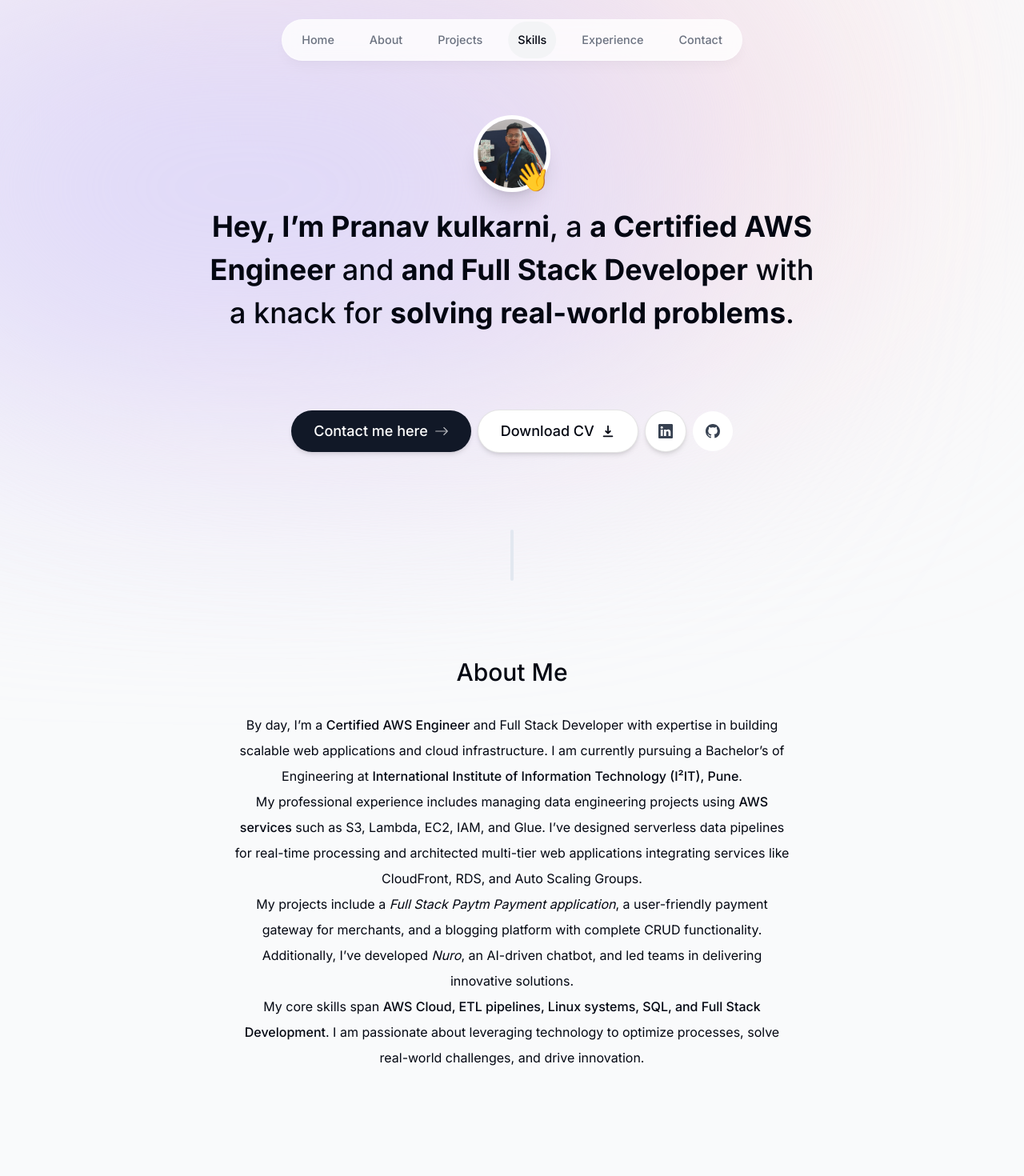
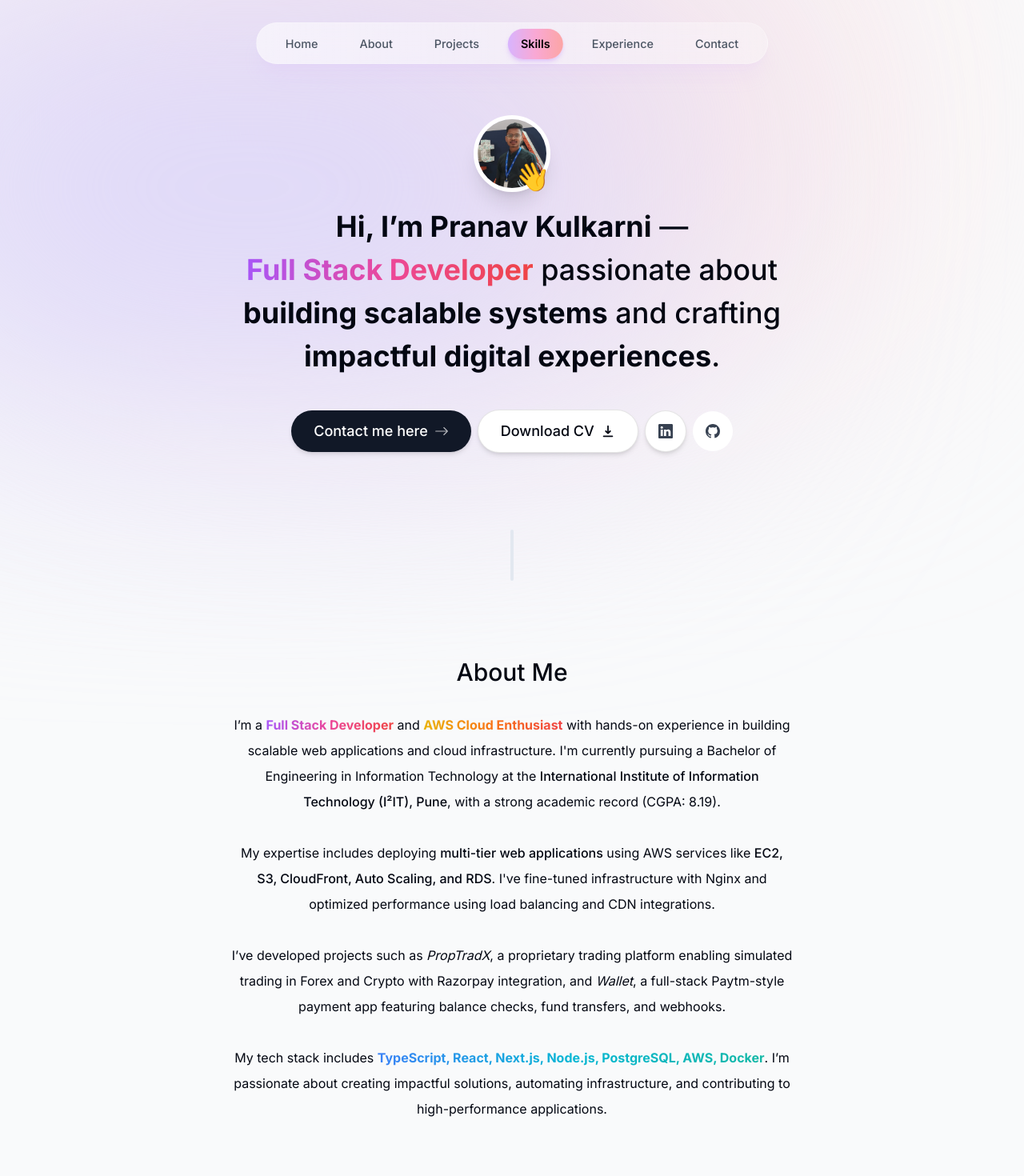
Before and after one commit to Praxxav/folio, a Next.js app: page / in a window 1280 px wide. Shown: the top 1470 px of the page at 80% size. Built offline with nearby package versions, Linux system fonts and the light colour scheme.

Commit message:
ui fixes

```diff
--- a/app/page.tsx
+++ b/app/page.tsx
@@ -5,10 +5,12 @@
 import Projects from "@/components/projects";
 import SectionDivider from "@/components/section-divider";
 import Skills from "@/components/skills";
+
 export default function Home() {
   return (
    <div>
    <main className="flex flex-col items-center">
+
       <Intro />
       <SectionDivider />
       <About />
--- a/components/about.tsx
+++ b/components/about.tsx
@@ -22,15 +22,35 @@
 <SectionHeader>About me</SectionHeader>
 <div className="mb-3 sm:mx-2 mx-6 sm:text-center text-justify">
   <p>
-                    By day, I’m a <span className="font-medium">Certified AWS Engineer</span> and Full Stack Developer with expertise in building scalable web applications and cloud infrastructure. I am currently pursuing a Bachelor’s of Engineering at <span className="font-medium">International Institute of Information Technology (I²IT), Pune</span>.
+    I’m a{" "}
+    <span className="inline-block bg-gradient-to-r from-purple-500 via-pink-500 to-red-500 text-transparent bg-clip-text font-bold whitespace-nowrap">
+      Full Stack Developer
+    </span>{" "}
+    and{" "}
+    <span className="inline-block bg-gradient-to-r from-yellow-500 via-orange-500 to-red-500 text-transparent bg-clip-text font-bold whitespace-nowrap">
+      AWS Cloud Enthusiast
+    </span>{" "}
+    with hands-on experience in building scalable web applications and cloud infrastructure. I&apos;m  currently pursuing a Bachelor of Engineering in Information Technology at the{" "}
+    <span className="font-medium">International Institute of Information Technology (I²IT), Pune</span>, with a strong academic record (CGPA: 8.19).
     <br />
-                    My professional experience includes managing data engineering projects using <span className="font-medium">AWS services</span> such as S3, Lambda, EC2, IAM, and Glue. I’ve designed serverless data pipelines for real-time processing and architected multi-tier web applications integrating services like CloudFront, RDS, and Auto Scaling Groups.
     <br />
-                    My projects include a <span className="italic">Full Stack Paytm Payment application</span>, a user-friendly payment gateway for merchants, and a blogging platform with complete CRUD functionality. Additionally, I’ve developed <span className="italic">Nuro</span>, an AI-driven chatbot, and led teams in delivering innovative solutions.
+    My expertise includes deploying{" "}
+    <span className="font-medium">multi-tier web applications</span> using AWS services like{" "}
+    <span className="font-medium">EC2, S3, CloudFront, Auto Scaling, and RDS</span>. I&apos;ve  fine-tuned infrastructure with Nginx and optimized performance using load balancing and CDN integrations.
     <br />
-                    My core skills span <span className="font-medium">AWS Cloud, ETL pipelines, Linux systems, SQL, and Full Stack Development</span>. I am passionate about leveraging technology to optimize processes, solve real-world challenges, and drive innovation.
+    <br />
+    I’ve developed projects such as{" "}
+    <span className="italic">PropTradX</span>, a proprietary trading platform enabling simulated trading in Forex and Crypto with Razorpay integration, and{" "}
+    <span className="italic">Wallet</span>, a full-stack Paytm-style payment app featuring balance checks, fund transfers, and webhooks.
+    <br />
+    <br />
+    My tech stack includes{" "}
+    <span className="inline-block bg-gradient-to-r from-blue-500 via-cyan-500 to-teal-500 text-transparent bg-clip-text font-bold whitespace-nowrap">
+      TypeScript, React, Next.js, Node.js, PostgreSQL, AWS, Docker
+    </span>. I’m passionate about creating impactful solutions, automating infrastructure, and contributing to high-performance applications.
   </p>
 </div>
+
         </motion.section>
     )
 }
--- /dev/null
+++ b/components/glassmorph-navbar.tsx
@@ -0,0 +1,32 @@
+"use client "
+export default function Glassmorph () {
+  return (
+    <div className="flex justify-center items-start w-full">
+      <nav className="w-full flex justify-center">
+        <div className="glassmorph-navbar fixed top-6 left-1/2 -translate-x-1/2 max-w-5xl w-11/12 h-16 px-8 flex justify-between items-center
+          bg-white/10 backdrop-blur-lg border border-white/30 shadow-xl
+          rounded-l-full rounded-r-full
+          ring-1 ring-white/20
+          transition-all duration-300">
+          <ul className="flex space-x-8">
+            <li>
+              <a href="#home" className="text-white font-semibold hover:text-cyan-300 transition-colors duration-200">Home</a>
+            </li>
+            <li>
+              <a href="#about" className="text-white font-semibold hover:text-cyan-300 transition-colors duration-200">About</a>
+            </li>
+            <li>
+              <a href="#projects" className="text-white font-semibold hover:text-cyan-300 transition-colors duration-200">Projects</a>
+            </li>
+            <li>
+              <a href="#skills" className="text-white font-semibold hover:text-cyan-300 transition-colors duration-200">Skills</a>
+            </li>
+            <li>
+              <a href="#experience" className="text-white font-semibold hover:text-cyan-300 transition-colors duration-200">Experience</a>
+            </li>
+          </ul>
+        </div>
+      </nav>
+    </div>
+  )
+}
--- a/components/header.tsx
+++ b/components/header.tsx
@@ -1,5 +1,4 @@
 'use client'
-// import React, { useContext, useState } from 'react'
 import { motion } from 'framer-motion'
 import { links } from '@/lib/data'
 import Link from 'next/link'
@@ -8,54 +7,58 @@
 
 export const Headers = () => {
   const { activeSection, setActiveSection, setTimeOfLastClick } = useActiveSectionContext();
-    // const [activeSection, setActiveSection] = useState('Home');
+
   return (
     <header className='z-[999] relative'>
-            <motion.div className="fixed top-0 left-1/2 -translate-x-1/2 h-[4.5rem] w-full rounded-none border border-white border-opacity-40 bg-white bg-opacity-80 shadow-lg shadow-black/[0.03] backdrop-blur-[0.5rem] sm:top-6 sm:h-[3.25rem] sm:w-[36rem] sm:rounded-full"
+      {/* Glassmorphic Nav Container */}
+      <motion.div
+        className="fixed top-0 left-1/2 -translate-x-1/2 h-[4.5rem] w-full rounded-none border border-white border-opacity-20 bg-gradient-to-r from-white/60 to-white/30 shadow-xl shadow-purple-300/10 backdrop-blur-xl transition-all sm:top-7 sm:h-[3.25rem] sm:w-[40rem] sm:rounded-full"
         initial={{ y: -100, x: '-50%', opacity: 0 }}
         animate={{ y: 0, x: '-50%', opacity: 1 }}
-            >
+      />
 
-
-            </motion.div>
-            <nav className="flex fixed top-[0.15rem] left-1/2 h-12 -translate-x-1/2 py-2 sm:top-[1.7rem] sm:h-[initial] sm:py-0">
-                <ul className="flex w-[22rem] flex-wrap items-center justify-center gap-y-1 text-[0.9rem] font-medium text-gray-500 sm:w-[initial] sm:flex-nowrap sm:gap-5">
-                    {
-                        links.map(link => (
-                            <motion.li className='h-3/4 flex items-center justify-center'
+      {/* Nav Items */}
+      <nav className="flex fixed top-[0.2rem] left-1/2 -translate-x-1/2 py-2 sm:top-[1.75rem]">
+        <ul className="flex w-[22rem] flex-wrap items-center justify-center gap-y-1 text-[0.9rem] font-medium text-black sm:w-[initial] sm:flex-nowrap sm:gap-5">
+          {links.map((link) => (
+            <motion.li
               key={link.hash}
+              className="h-3/4 flex items-center justify-center"
               initial={{ y: -100, opacity: 0 }}
               animate={{ y: 0, opacity: 1 }}
             >
               <Link
-                                    className={clsx('relative flex w-full items-center justify-center px-3 py-3 hover:text-gray-950 transition', {
-                                        'text-gray-950': activeSection === link.name
-                                    })}
                 href={link.hash}
                 onClick={() => {
-                                        setActiveSection(link.name);
-                                        setTimeOfLastClick(Date.now());
+                  setActiveSection(link.name)
+                  setTimeOfLastClick(Date.now())
                 }}
+                className={clsx(
+                  'relative flex items-center justify-center px-4 py-2 rounded-full transition-all duration-300 ease-in-out hover:text-black hover:scale-105',
+                  {
+                    'text-black font-semibold': activeSection === link.name,
+                    'text-gray-600': activeSection !== link.name,
+                  }
+                )}
               >
                 {link.name}
-                                    {link.name == activeSection && (
-                                        <motion.span className='absolute inset-0 -z-10 bg-gray-100 rounded-full text-gray-950'
-                                            layoutId='activeSection'
+                {activeSection === link.name && (
+                  <motion.span
+                    layoutId="activeSection"
+                    className="absolute inset-0 -z-10 rounded-full bg-gradient-to-r from-purple-300 via-pink-300 to-red-300 shadow-md shadow-purple-400/30"
                     transition={{
                       type: 'spring',
                       stiffness: 380,
-                                                damping: 30
+                      damping: 30,
                     }}
-                                        ></motion.span>
+                  />
                 )}
               </Link>
-
             </motion.li>
-                        ))
-                    }
+          ))}
         </ul>
       </nav>
-        </header >
+    </header>
   )
 }
 
--- a/components/intro.tsx
+++ b/components/intro.tsx
@@ -46,20 +46,19 @@
                     </motion.span>
                 </div>
             </div>
-
-            <motion.h1 className='mb-10 mt-4 px-4 text-2xl font-medium !leading-[1.5] sm:text-4xl'
-                initial={{ opacity: 0, y: 100 }}
-                animate={{ opacity: 1, y: 0 }}
-            >
-                <span className="font-bold">Hey, I’m Pranav kulkarni</span>, a{" "}
-                <span className="font-bold"> a Certified AWS Engineer </span> and{" "}
-                <span className="font-bold">and Full Stack Developer</span> with a knack for{" "}
-                <span className="font-bold">solving real-world problems</span>.
-                <br />
-
-                <br />
-
-            </motion.h1>
+<motion.h1
+  className="mb-10 mt-4 px-4 text-2xl font-medium !leading-[1.5] sm:text-4xl text-center"
+  initial={{ opacity: 0, y: 100 }}
+  animate={{ opacity: 1, y: 0 }}
+>
+  <span className="font-bold">Hi, I’m Pranav Kulkarni</span> —{" "}
+  <span className="font-bold inline-block bg-gradient-to-r from-purple-500 via-pink-500 to-red-500 text-transparent bg-clip-text whitespace-nowrap">
+    Full Stack Developer
+  </span>{" "}
+  passionate about{" "}
+  <span className="font-bold">building scalable systems</span> and crafting{" "}
+  <span className="font-bold">impactful digital experiences</span>.
+</motion.h1>
 
             <motion.div
                 className='flex flex-col sm:flex-row items-center justify-center gap-2 px-4 text-lg font-medium'
--- a/components/projects.tsx
+++ b/components/projects.tsx
@@ -22,7 +22,8 @@
     // }, [inView, setActiveSection, timeOfLastClick]);
     return (
         <section ref={ref} id='projects' className='scroll-mt-28 mb-28'>
-            <SectionHeader>My projects</SectionHeader>
+            <SectionHeader ><div className='text-2xl sm:text-3xl font-sans text-gray-950'>
+                CAPSTONE PROJECTS</div></SectionHeader>
             <div className='sm:mx-2 mx-6'>
                 {projectsData.map((project, index) => (
                     <React.Fragment key={index}>
--- a/lib/data.ts
+++ b/lib/data.ts
@@ -77,8 +77,8 @@
     {
         title: "Paytm Clone - Full-Stack Application",
         description:
-            "Features user sign-up, log-in, with OAuth validation, balance checks, fund transfers, and transaction views. Utilizes React for the frontend and Express.js for the backend.",
-        tags: ["React", "Node", "MongoDB", "Tailwind", "Express.js", "JWT Authentication"],
+            "Features user sign-up, log-in, with OAuth validation, balance checks, fund transfers, and transaction views. Utilizes Nextjs, webpacks",
+        tags: ["Nextjs", "Node", "Postgresql", "Tailwind", "Prisma", "Oauth",""],
         imageUrl: paytmSingup,
         link: "https://github.com/Praxxav/paytm_wallet",
     },
```
Also changed, not shown: 2 other files (tests, documents, lock files or other folders). Lines whose indentation alone changed are shown as unchanged.
